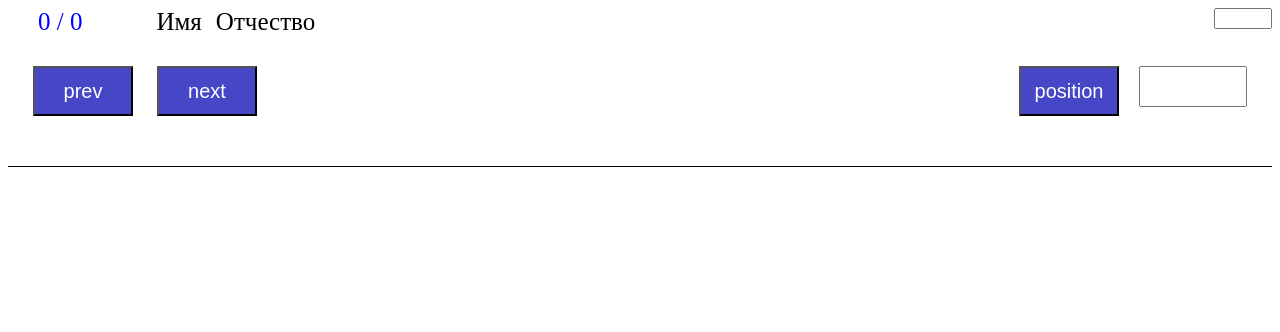
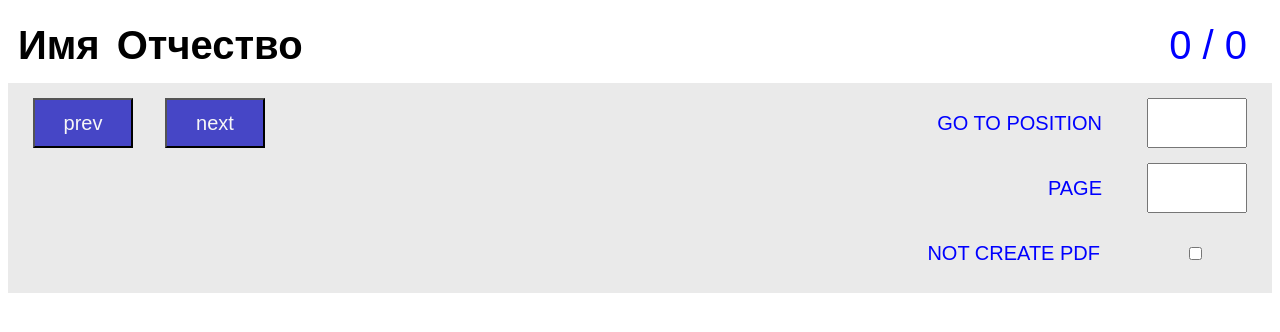
Before and after one commit to stadnikEV/sly-fox-front-end, a website: page src/application/index.html in a window 1280 px wide. Drawn offline with Linux system fonts and the light colour scheme.

Commit message:
feature add not create pdf

```diff
--- a/src/application/index.html
+++ b/src/application/index.html
@@ -13,16 +13,31 @@
     <span class="position" data-component="position"></span>
     <span class="first-name" data-component="first-name"></span>
     <span class="middle-name" data-component="middle-name"></span>
-    <input type="text" class="page" data-component="page">
   </div>
 
 
 
-  <div>
-    <button class="prev" data-component="prev">prev</button>
-    <button class="next" data-component="next">next</button>
-    <input type="text" class="input" data-component="input">
-    <button class="pos" data-component="pos">position</button>
+  <div class="options-container">
+    <div class="prev-next-container">
+      <button class="prev" data-component="prev">prev</button>
+      <button class="next" data-component="next">next</button>
+
+      <form action="#" class="form-pos">
+        <input type="text" class="input" data-component="input">
+        <button class="pos" data-component="pos">position</button>
+        <span class="go-to-describe">GO TO POSITION</span>
+      </form>
+
+    </div>
+
+    <div class="container-input-page">
+      <input type="text" class="page" data-component="page">
+      <span class="page-describe">PAGE</span>
+    </div>
+    <div class="pdf-container">
+      <input type="checkbox" class="checkbox">
+      <span class="pdf">NOT CREATE PDF</span>
+    </div>
   </div>
   <div type="text" class="text" data-component="text"></div>
 
--- a/src/application/index.js
+++ b/src/application/index.js
@@ -5,16 +5,33 @@ firstNameComponent.innerHTML = 'Имя';
 const middleNameComponent = document.querySelector('[data-component="middle-name"]');
 middleNameComponent.innerHTML = 'Отчество';
 const input = document.querySelector('[data-component="input"]');
-const topContainer = document.querySelector('[data-component="top-container"]');
+const containerInputPage = document.querySelector('.container-input-page');
+const topContainer = document.querySelector('.top-container');
 const inputPage = document.querySelector('[data-component="page"]');
+const checkbox = document.querySelector('.checkbox');
+const pdfContainer = document.querySelector('.pdf-container');
 
-
+let lastCurrentPage = null;
+let lastRequesrData = null;
+let isPanding = false;
 let jsonText = null;
 let index = null;
 const arr = ['email', 'theme', 'body'];
 const text = document.querySelector('[data-component="text"]');
 
+let currentIndex = null;
+const backlightPage = (page) => {
+  if (inputPage.value !== page) {
+    containerInputPage.classList.add('active');
+  } else {
+    containerInputPage.classList.remove('active');
+  }
+};
+
 const httpRequest = (data) => {
+  data.notCreatePDF = checkbox.checked;
+  lastRequesrData = data;
+  console.log(data);
   fetch('http://localhost:8080/application', {
     method: 'post',
     headers: {
@@ -28,15 +45,27 @@ const httpRequest = (data) => {
     })
     .then((json) => {
       console.log(json);
-      if (json.isPanding) {
+      console.log(lastCurrentPage, json.currentPage);
+
+      if (json.isPanding || json.index === undefined) {
+        isPanding = true;
+        if (lastRequesrData) {
+          setTimeout(() => {
+            httpRequest(lastRequesrData);
+          }, 200);
+        }
         return;
       }
-      console.log(inputPage)
-      if (inputPage.value !== json.currentPage && inputPage.value !== '') {
-        topContainer.classList.add('uncurrent-page');
-      } else {
-        topContainer.classList.remove('uncurrent-page');
+      isPanding = false;
+
+      if (lastCurrentPage !== null && lastCurrentPage !== json.currentPage && json.currentPage !== undefined) {
+        lastCurrentPage = json.currentPage;
+        lastRequesrData = { pos: 1 };
+        httpRequest({ pos: 1 });
+        return;
       }
+      currentIndex = json.index + 1;
+      backlightPage(json.currentPage);
 
       if (json.notSend) {
         topContainer.classList.add('red');
@@ -54,26 +83,61 @@ const httpRequest = (data) => {
       text.innerHTML = content;
       index += 1;
       text.classList.remove('sended');
+      lastCurrentPage = json.currentPage;
     })
     .catch((e) => {
       console.log(e);
     });
 };
 
+httpRequest({ pos: 1 });
 
+const onNext = () => {
+  if (isPanding) {
+    return;
+  }
+  httpRequest({ move: 'next' });
+};
 const next = document.querySelector('[data-component="next"]');
-next.addEventListener('click', httpRequest.bind(null, { move: 'next' }));
+next.addEventListener('click', onNext);
 
+const onPrev = () => {
+  if (isPanding) {
+    return;
+  }
+  httpRequest({ move: 'prev' });
+};
 const prev = document.querySelector('[data-component="prev"]');
-prev.addEventListener('click', httpRequest.bind(null, { move: 'prev' }));
+prev.addEventListener('click', onPrev);
+
+
+if (checkbox.checked) {
+  checkbox.checked = false;
+}
+checkbox.addEventListener('click', () => {
+  if (checkbox.checked) {
+    pdfContainer.classList.add('active');
+    return;
+  }
+  pdfContainer.classList.remove('active');
+});
+
 
 const sendPos = () => {
   const val = input.value;
   httpRequest({ pos: val });
+  input.value = '';
 };
 
 const pos = document.querySelector('[data-component="pos"]');
 pos.addEventListener('click', sendPos);
+
+
+const refresh = () => {
+  httpRequest({ pos: currentIndex });
+};
+
+inputPage.addEventListener('keyup', refresh);
 
 
 const copyToBuffer = () => {
@@ -89,11 +153,7 @@ const copyToBuffer = () => {
   const content = jsonText[arr[index]];
   text.innerHTML = content;
   index += 1;
+  document.getSelection().removeAllRanges();
 };
 
 text.addEventListener('click', copyToBuffer);
-
-
-window.addEventListener('click', () => {
-  console.log('click');
-});
--- a/src/application/style.css
+++ b/src/application/style.css
@@ -1,88 +1,190 @@
 html,body{
 overflow-y:hidden;
+font-size: 25px;
+font-family: sans-serif;
 }
 
-
+.top-container {
+  padding: 15px 0;
+}
 .top-container.red {
   background-color: red;
 }
 
+.prev-next-container {
+
+}
+
+.options-container {
+  background-color: rgb(234, 234, 234);
+  padding-bottom: 15px;
+}
+
+
 .position {
-  font-size: 25px;
+  float: right;
+  font-size: 40px;
   color: blue;
-  margin-left: 30px;
-  margin-top: 30px;
+  margin-right: 25px;
+  /* margin-left: 30px; */
+  /* margin-top: 15px; */
+}
+
+.form-pos {
+  float: right;
+  margin-right: 25px;
+}
+
+.go-to-describe {
+  float: right;
+  font-size: 20px;
+  line-height: 50px;
+  margin-right: 45px;
+  color: blue;
+  margin-top: 15px;
 }
 
 .first-name {
-  font-size: 25px;
-  margin-left: 70px;
-  margin-top: 30px;
+  font-size: 40px;
+  margin-left: 10px;
+  margin-top: 15px;
+  font-weight: bold;
 }
 .middle-name {
-  font-size: 25px;
+  font-weight: bold;
+  font-size: 40px;
   margin-left: 10px;
-  margin-top: 30px;
+  margin-top: 15px;
 }
 
-.prev {
+.prev, .next {
   font-size: 20px;
-  color: white;
+  color: rgb(247, 247, 247);
   margin-left: 25px;
-  margin-top: 30px;
+  margin-top: 15px;
   height: 50px;
   width: 100px;
   background-color: #4646C6;
+  outline: none;
 }
 
-.next {
+
+
+.next:hover, .prev:hover {
+  cursor: pointer;
+  color: white;
+  background-color: rgb(23, 33, 198);
+}
+
+.sended {
+  background-color: rgb(34, 180, 115);
+}
+
+.pos {
   font-size: 20px;
-  color: white;
+  color: rgb(247, 247, 247);
   margin-left: 20px;
-  margin-top: 30px;
+  margin-top: 15px;
   height: 50px;
   width: 100px;
   background-color: #4646C6;
+  outline: none;
+  display: none;
 }
 
-.sended {
-  background-color: green;
-}
-
-.pos {
-  float: right;
-  font-size: 20px;
+.pos:hover {
+  cursor: pointer;
   color: white;
-  margin-left: 20px;
-  margin-top: 30px;
-  height: 50px;
-  width: 100px;
-  background-color: #4646C6;
+  background-color: rgb(23, 33, 198);
 }
 
 .input {
-  margin-right: 25px;
+  float: right;
+  margin-top: 15px;
+  height: 50px;
+  width: 100px;
+  box-sizing: border-box;
+  font-size: 30px;
+  letter-spacing: 6px;
+  color: blue;
+  padding-left: 25px;
+}
+
+.page-describe, .pdf {
   float: right;
   font-size: 20px;
-  margin-left: 20px;
-  margin-top: 30px;
-  height: 35px;
-  width: 100px;
+  line-height: 50px;
+  margin-right: 45px;
+  color: blue;
+}
+
+
+.pdf {
+  margin-right: 85px;
+}
+
+.container-input-page, .pdf-container {
+  margin-top: 15px;
+}
+
+.container-input-page.active, .pdf-container.active {
+  background-color: yellow;
+}
+
+
+
+.container-input-page::after, .pdf-container::after {
+  content: '.';
+  display: block;
+  height: 0;
+  clear: both;
+  visibility: hidden;
+}
+
+
+.container-input-page::after {
+  content: '.';
+  display: block;
+  height: 0;
+  clear: both;
+  visibility: hidden;
 }
 
 .page {
+  /* margin-top: 15px; */
+  margin-right: 25px;
   float: right;
-  width: 50px;
+  height: 50px;
+  width: 100px;
+  box-sizing: border-box;
+  font-size: 30px;
+  letter-spacing: 1px;
+  color: blue;
+  padding-left: 10px;
 }
+
 
 .uncurrent-page {
   background-color: yellow;
 }
 
+.checkbox {
+  float: right;
+  margin-top: 19px;
+  margin-right: 70px;
+}
+.checkbox:hover {
+  cursor: pointer;
+}
+
 .text {
   overflow: auto;
   width: 100%;
-  margin-top: 50px;
-  border-top: solid 1px black;
+  margin-top: 10px;
+  /* border-top: solid 1px blue; */
   height: 500px;
 }
+
+.text:hover {
+  cursor: pointer;
+}
```
Also changed, not shown: src/bitrix/index.js (+11 -8 lines).
